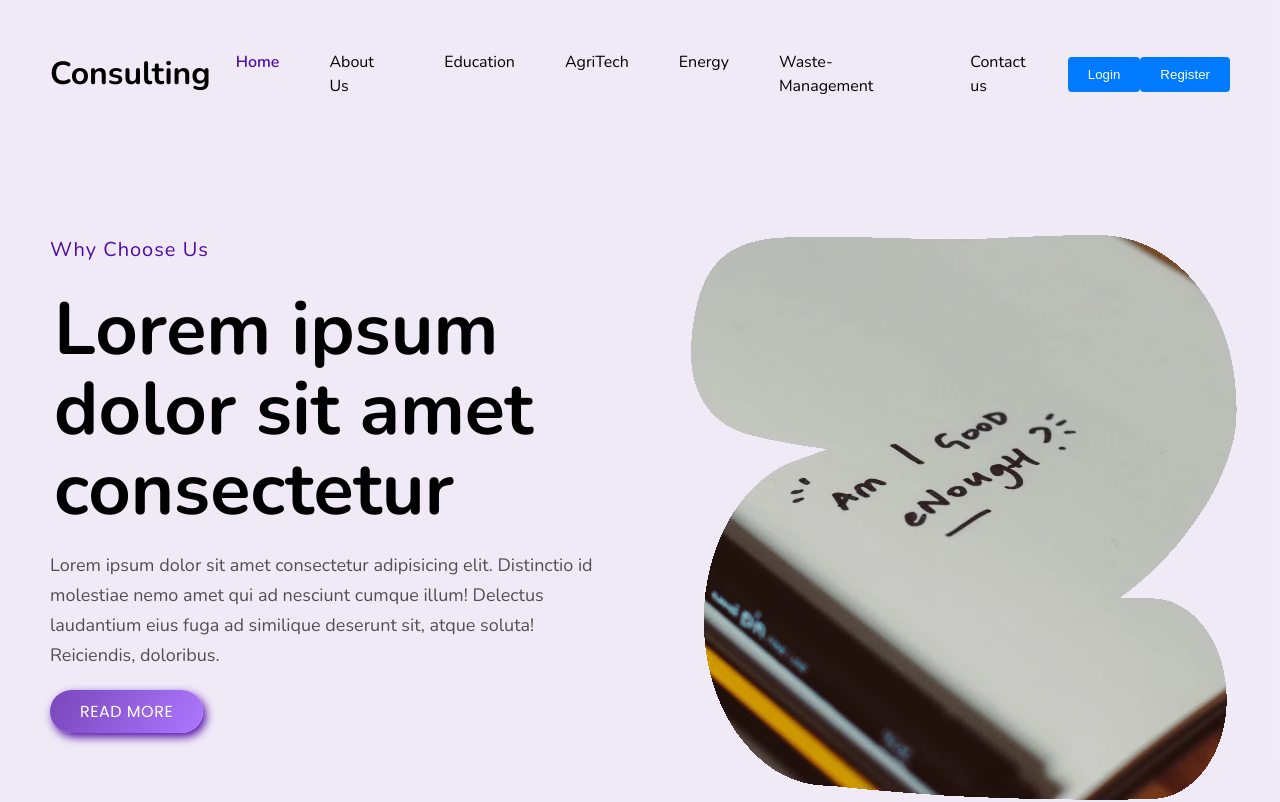
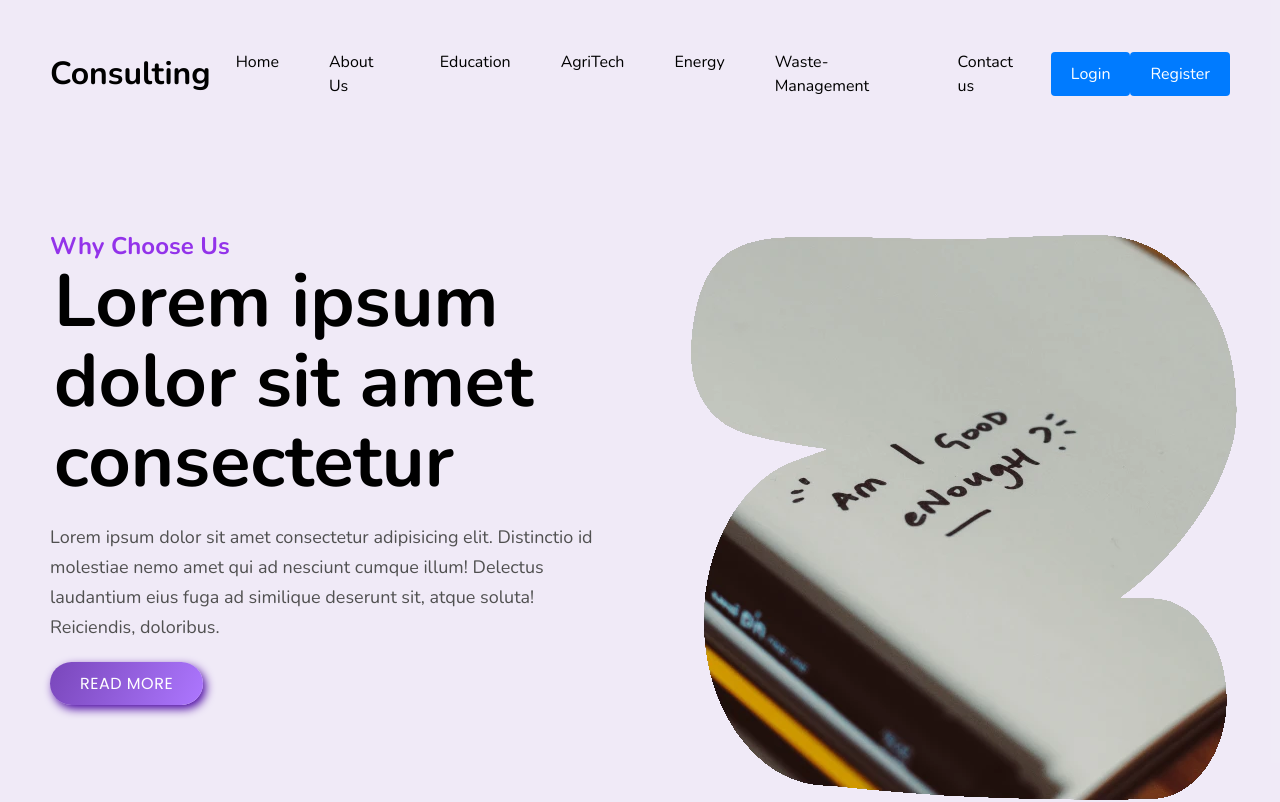
Before and after one commit to kuldp18/career-counsel-frontend, a React (Vite) app: page / in a window 1280 px wide. Shown: the top 802 px of the page. Built offline with nearby package versions, Linux system fonts and the light colour scheme.

Commit message:
install and configure tailwind

```diff
--- a/package.json
+++ b/package.json
@@ -17,6 +17,9 @@
     "@types/react": "^18.0.27",
     "@types/react-dom": "^18.0.10",
     "@vitejs/plugin-react": "^3.1.0",
+    "autoprefixer": "^10.4.13",
+    "postcss": "^8.4.21",
+    "tailwindcss": "^3.2.4",
     "vite": "^4.1.0"
   }
 }
--- /dev/null
+++ b/postcss.config.cjs
@@ -0,0 +1,6 @@
+module.exports = {
+  plugins: {
+    tailwindcss: {},
+    autoprefixer: {},
+  },
+}
--- a/src/components/Navbar.jsx
+++ b/src/components/Navbar.jsx
@@ -14,7 +14,7 @@ const Navbar = () => {
         <div className={`${showLinks ? 'nav-links mobile-menu' : 'nav-links'}`}>
           <ul>
             <li>
-              <Link className="active" href="index.html" to="/">
+              <Link href="index.html" to="/">
                 Home
               </Link>
             </li>
--- a/src/index.css
+++ b/src/index.css
@@ -1,3 +1,7 @@
+@tailwind base;
+@tailwind components;
+@tailwind utilities;
+
 /* Reset styles */
 * {
   margin: 0;
--- a/src/pages/Home.jsx
+++ b/src/pages/Home.jsx
@@ -14,7 +14,7 @@ function App() {
       <Navbar />
       <section className="landingmainsection">
         <div className="heading">
-          <p className="firstheading">Why Choose Us</p>
+          <p className="text-2xl text-purple-600 font-bold">Why Choose Us</p>
           <p className="secondaryheading">
             Lorem ipsum dolor sit amet consectetur
           </p>
--- /dev/null
+++ b/tailwind.config.cjs
@@ -0,0 +1,8 @@
+/** @type {import('tailwindcss').Config} */
+module.exports = {
+  content: ['./index.html', './src/**/*.{js,ts,jsx,tsx}'],
+  theme: {
+    extend: {},
+  },
+  plugins: [],
+};
```
Also changed, not shown: 1 other file (tests, documents, lock files or other folders).
